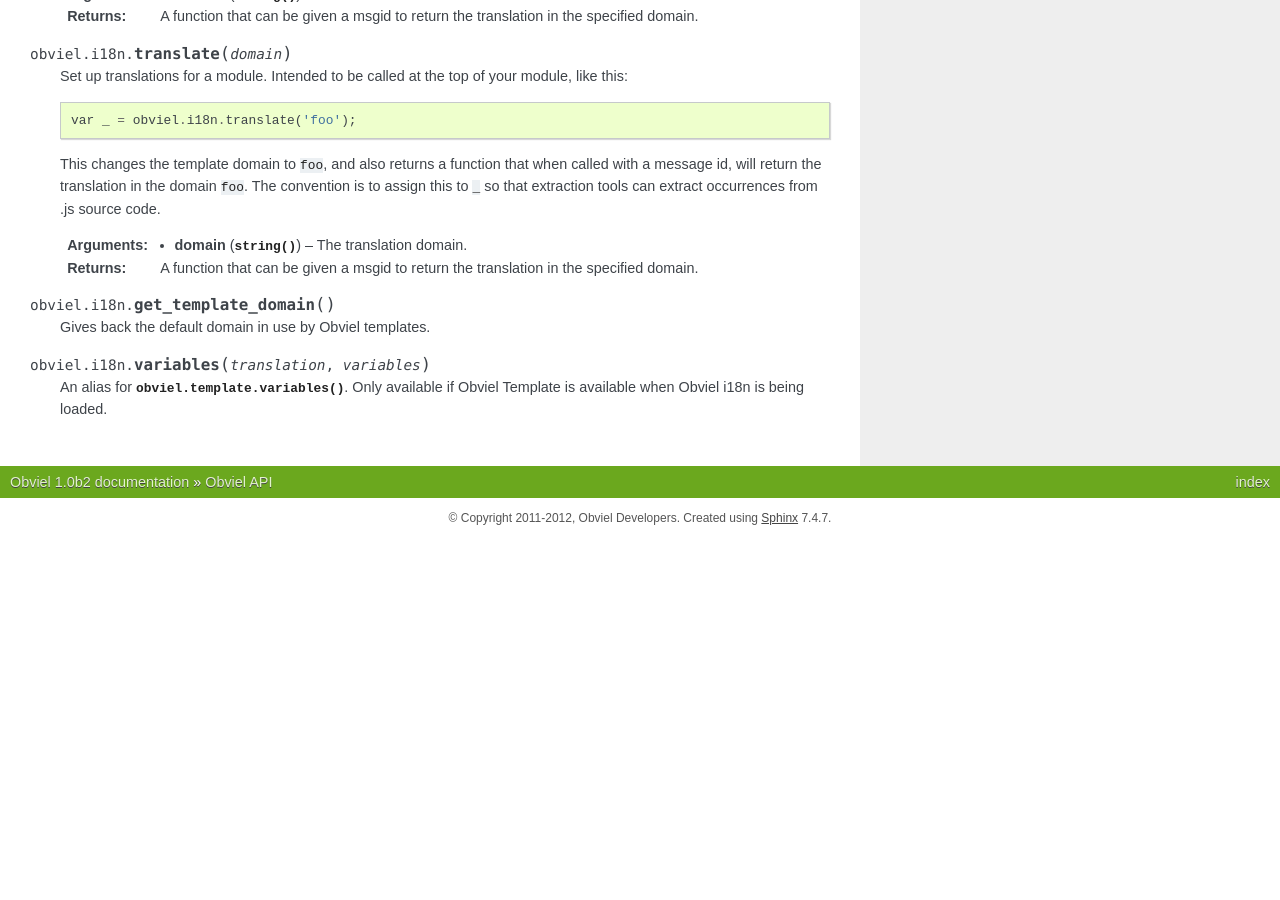
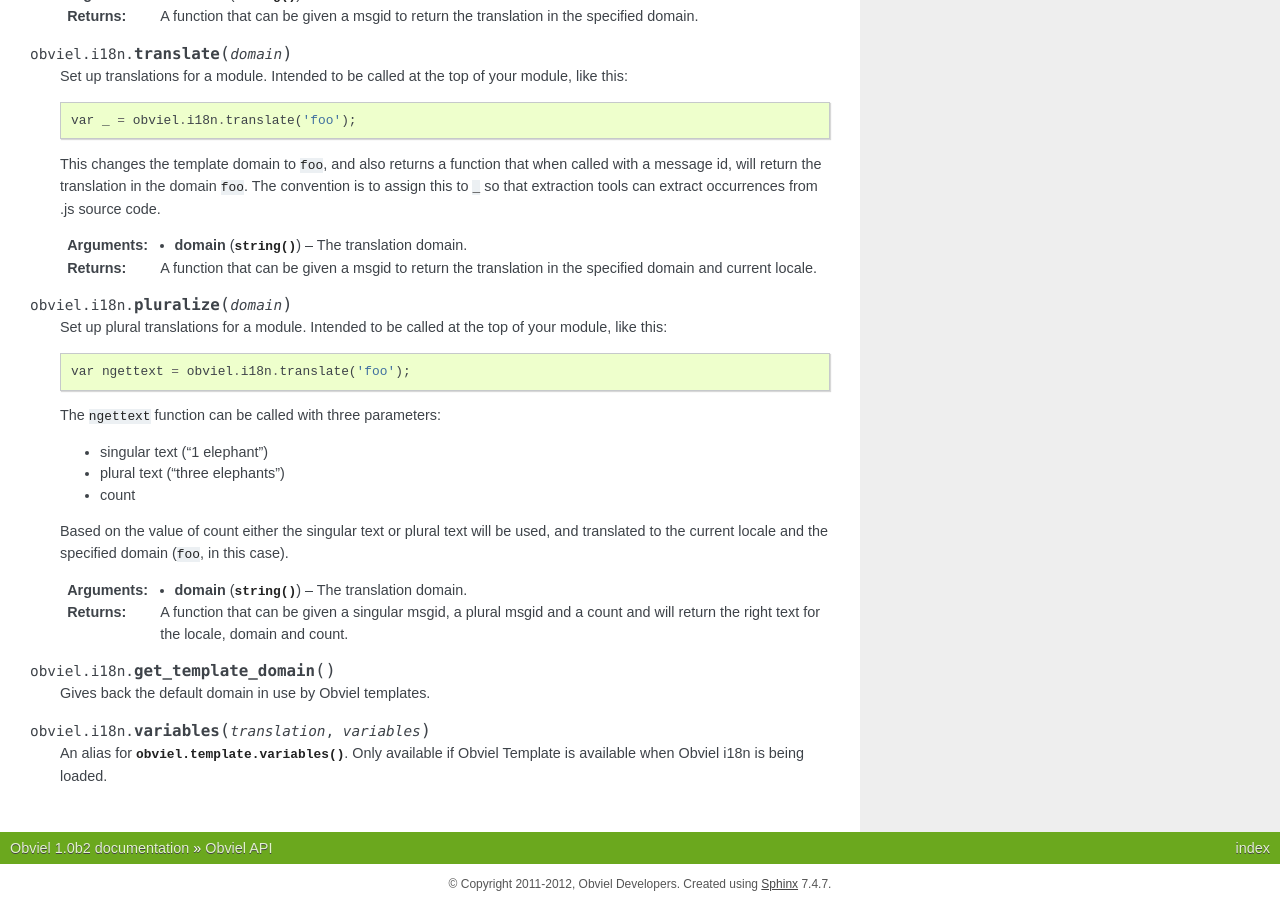
Before and after one commit to obviel/obviel, a Sphinx documentation site: the page built from doc/api.txt, in a window 1280 px wide and 900 px high, scrolled down 18465 px. Built offline with Sphinx 7.4.7, drawn with Linux system fonts in a browser that asks for light colours; before the commit the page ends 19003 px from its top, so only the background shows below that.

Commit message:
Document this functionality.

```diff
--- a/doc/api.txt
+++ b/doc/api.txt
@@ -1240,7 +1240,30 @@ Everything is in the ``obviel.i18n`` namespace.
 
   :param string domain: The translation domain.
   :returns: A function that can be given a msgid to return the translation
-    in the specified domain.
+    in the specified domain and current locale.
+
+.. function:: obviel.i18n.pluralize(domain)
+
+  Set up plural translations for a module. Intended to be called at the
+  top of your module, like this::
+
+    var ngettext = obviel.i18n.translate('foo');
+
+  The ``ngettext`` function can be called with three parameters:
+
+  * singular text ("1 elephant")
+
+  * plural text ("three elephants")
+
+  * count
+
+  Based on the value of count either the singular text or plural text
+  will be used, and translated to the current locale and the specified
+  domain (``foo``, in this case).
+
+  :param string domain: The translation domain.
+  :returns: A function that can be given a singular msgid, a plural msgid
+    and a count and will return the right text for the locale, domain and count.
 
 .. function:: obviel.i18n.get_template_domain()
 
```
